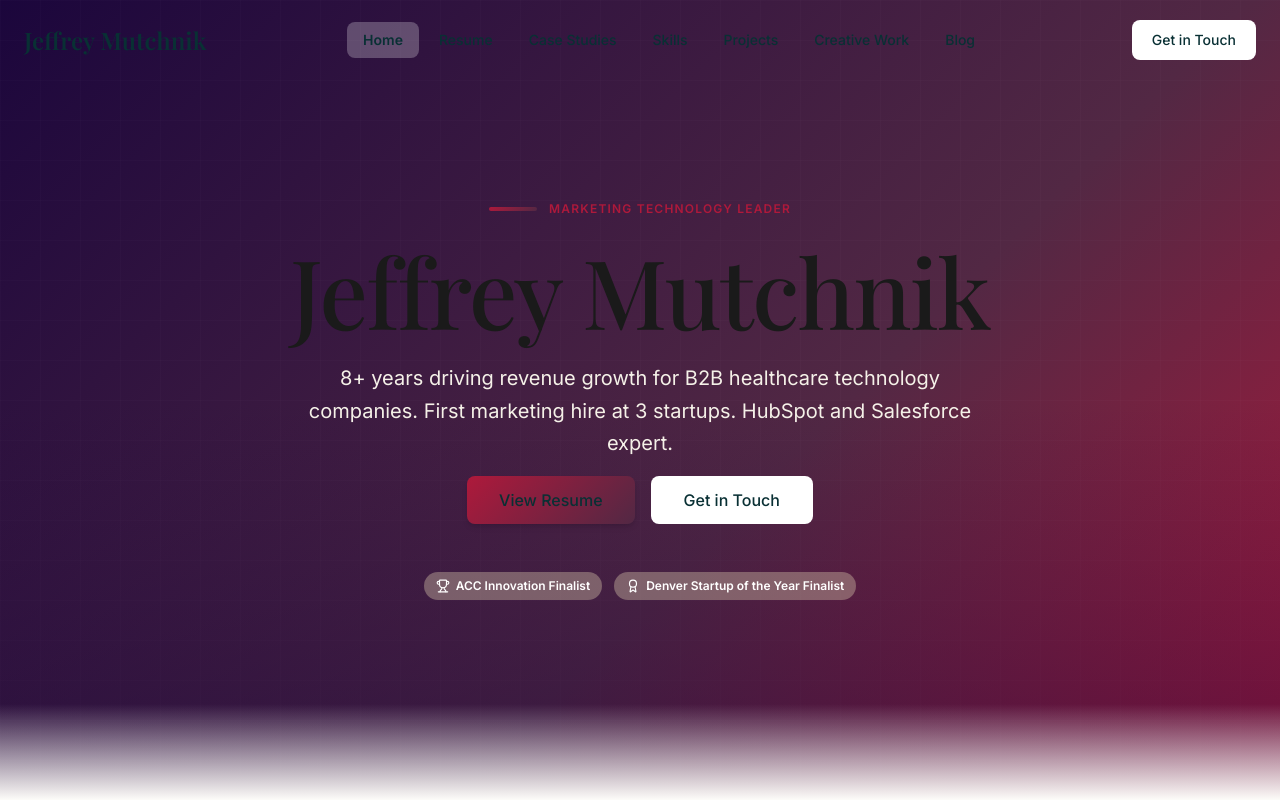
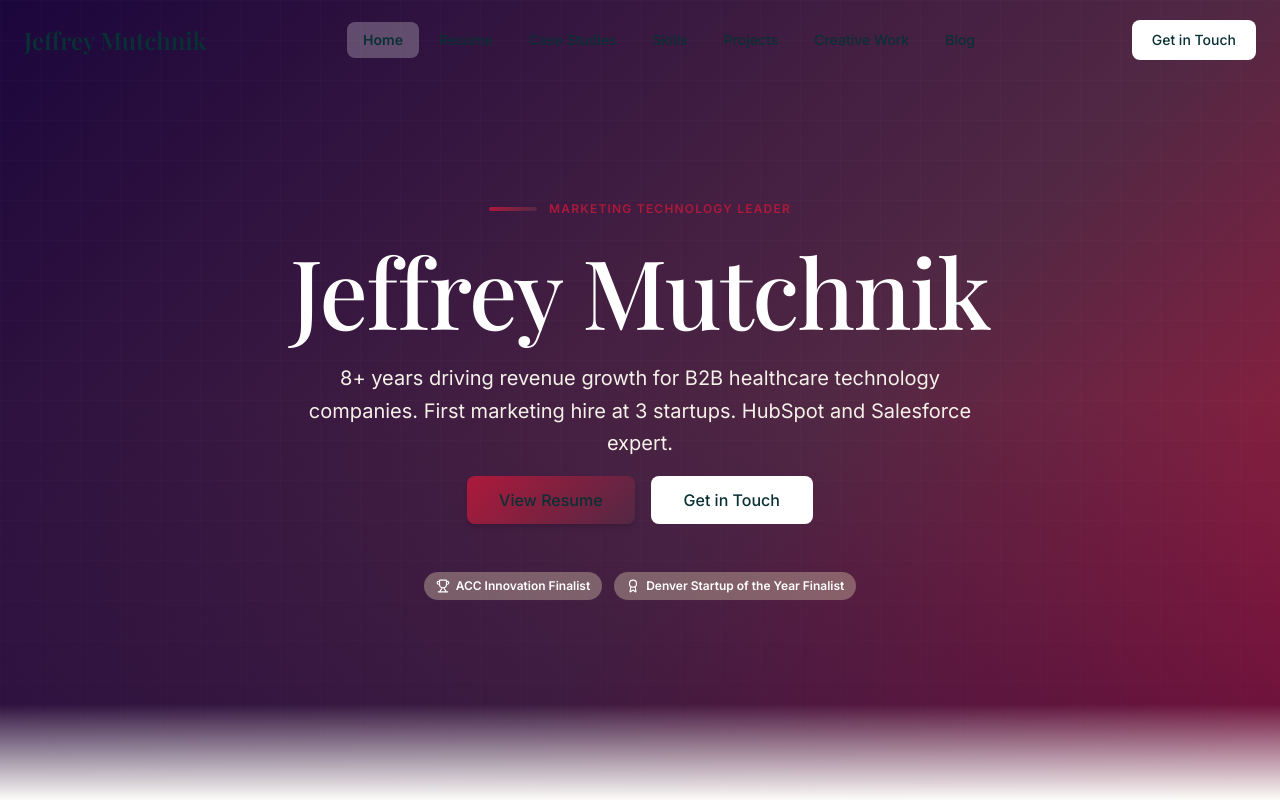
Before and after one commit to jeffreymutchnik/jeffreymutchnik.github.io, a Next.js app in the folder portfolio-nextjs/: page / in a window 1280 px wide. Shown: the top 800 px of the page. Built offline with nearby package versions, Linux system fonts and the light colour scheme.

Commit message:
Remove global heading color override to allow component control
The global h1-h6 color rule was overriding Tailwind classes like
text-white on the Hero section. Components now control their own
heading colors.

Co-Authored-By: Claude Opus 4.5 <noreply@anthropic.com>

```diff
--- a/portfolio-nextjs/src/app/globals.css
+++ b/portfolio-nextjs/src/app/globals.css
@@ -237,11 +237,7 @@ body {
 h1, h2, h3, h4, h5, h6 {
   font-family: var(--font-heading);
   font-weight: 600;
-  color: var(--color-text);
-}
-
-.dark h1, .dark h2, .dark h3, .dark h4, .dark h5, .dark h6 {
-  color: #FFFFFF;
+  /* Color controlled by components - no global override */
 }
 
 p {
```
